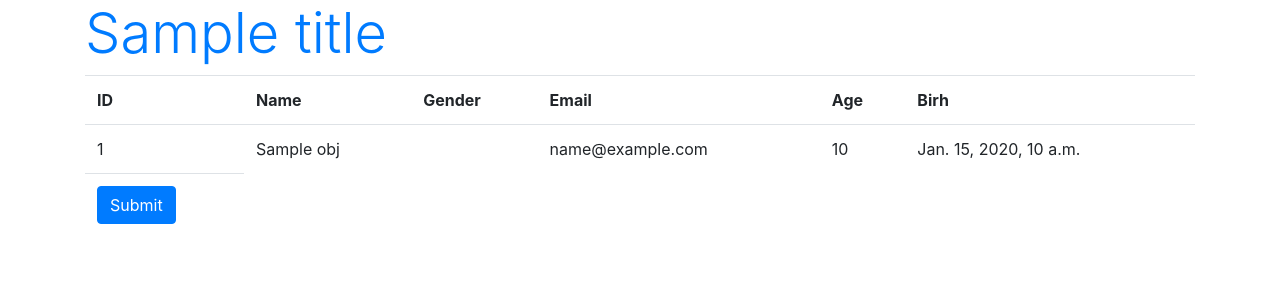
After one commit to shimiken5656/hello_django, a Django app: template django_app/hello/templates/hello/delete.html in a window 1280 px wide. The commit adds this page. Shown: the top 300 px of the page. Run offline with Django 3.2, Linux system fonts and the light colour scheme; the template is opened without the code that fills it: most values are stand-ins (such as "Sample title", 1, 10 or a date in 2020); some libraries are stand-ins or nearby versions.

Commit message:
[finish]delete_user

```diff
--- /dev/null
+++ b/django_app/hello/templates/hello/delete.html
@@ -0,0 +1,42 @@
+{% load static %}
+<!doctype html>
+<html lang="ja">
+
+<head>
+    <meta charset="utf-8">
+    <title>{{title}}</title>
+    <link rel="stylesheet" href="https://stackpath.bootstrapcdn.com/bootstrap/4.3.1/css/bootstrap.min.css"
+        crossorigin="anonymous">
+</head>
+
+<body class="container">
+    <h1 class="display-4 text-primary">{{title}}</h1>
+    <table class="table">
+        <form action="{% url 'delete' id %}" method="post">
+            {% csrf_token %}
+            <tr>
+                <th>ID</th>
+                <th>Name</th>
+                <th>Gender</th>
+                <th>Email</th>
+                <th>Age</th>
+                <th>Birh</th>
+            </tr>
+            <tr>
+                <td>{{obj.id}}</td>
+                <td>{{obj.name}}</td>
+                <td>{% if obj.gender == False %}男性{% endif %}
+                    {% if obj.gender == True %}女性{% endif %}
+                </td>
+                <td>{{obj.mail}}</td>
+                <td>{{obj.age}}</td>
+                <td>{{obj.birthday}}</td>
+            </tr>
+            <tr>
+                <td>
+                    <input type="submit" class="btn btn-primary">
+                </td>
+            </tr>
+        </form>
+    </table>
+</body>
--- a/django_app/hello/templates/hello/index.html
+++ b/django_app/hello/templates/hello/index.html
@@ -28,6 +28,7 @@
             <th>AGE</th>
             <th>BIRTHDAY</th>
             <th>ユーザー編集</th>
+            <th>ユーザー削除</th>
         </tr>
         {% for item in data %}
         <tr>
@@ -40,6 +41,7 @@
             <td>{{ item.age }}</td>
             <td>{{ item.birthday }}</td>
             <td><a href="{% url 'edit' item.id %}">Edit</a></td>
+            <td><a href="{% url 'delete' item.id %}">Delete</a></td>
         </tr>
         {% endfor %}
     </table>
--- a/django_app/hello/urls.py
+++ b/django_app/hello/urls.py
@@ -5,6 +5,7 @@ urlpatterns = [
     path('', views.index, name='index'),
     path('create', views.create, name='create'),
     path('edit/<int:num>',views.edit,name='edit'),
+    path('delete/<int:num>',views.delete,name='delete'),
     path('<int:num>', views.index, name='index'),
     path('next2', views.index2, name='index2'),
     path('find', views.find, name='find'),
```
Also changed, not shown: django_app/hello/views.py (+13 -0 lines), django_app/db.sqlite3.
